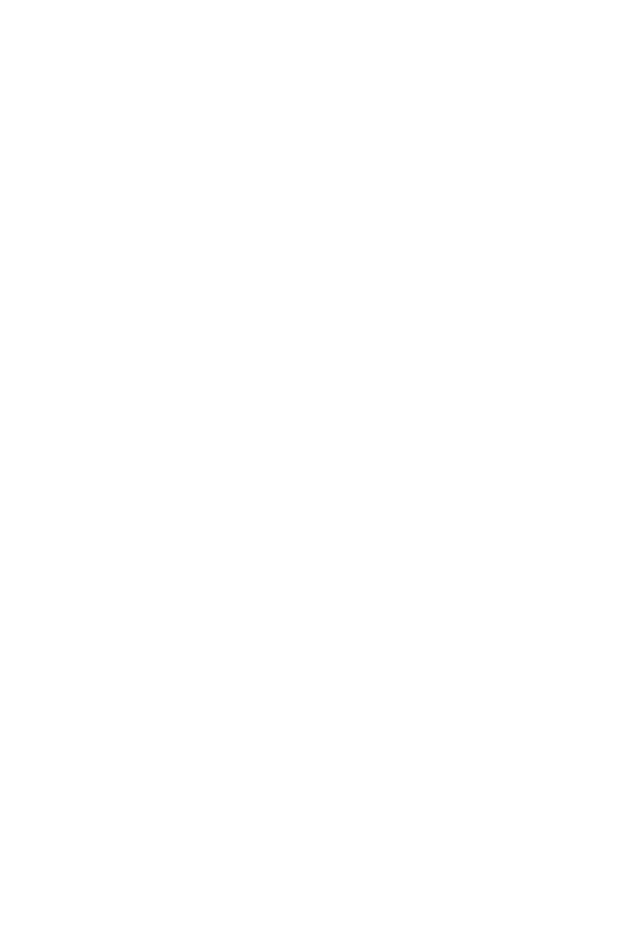
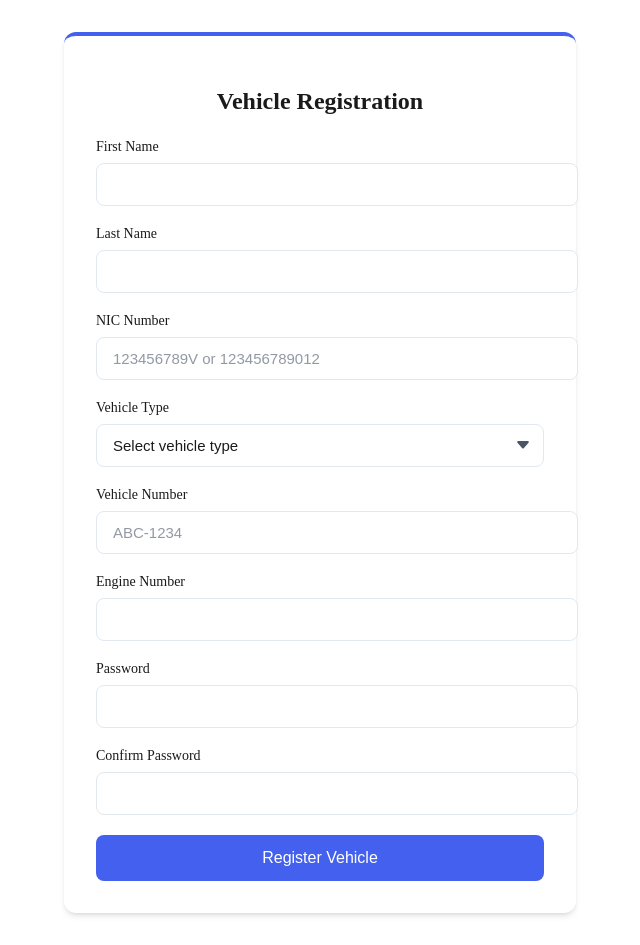
Before and after one commit to KavishaLP/Fuel_quota_management_system, a React (Vite) app in the folder fuel-quota-frontend/: page /user-register in a window 1280 px wide. Before the commit this address had no page. Shown: the whole page, without its empty margins (320-960 px from the left). Before the commit the page ends 800 px from the top, so only its background shows below. Built offline with nearby package versions, Linux system fonts and the light colour scheme.

Commit message:
Update routing in App component: redirect root to /user-register and adjust registration path

```diff
--- a/fuel-quota-frontend/src/App.jsx
+++ b/fuel-quota-frontend/src/App.jsx
@@ -7,9 +7,9 @@
     <Router>
       <Routes>
         {/* Redirect the root path to /register */}
-        <Route path="/" element={<Navigate to="/register" replace />} />
-        <Route path="/register" element={<RegisterForm />} />
-        <Route path="/register" element={<RegisterForm />} />
+        <Route path="/" element={<Navigate to="/user-register" replace />} />
+        <Route path="/user-register" element={<RegisterForm />} />
+        <Route path="/user-login" element={<UserLogin />} />
       </Routes>
     </Router>
   );
```
